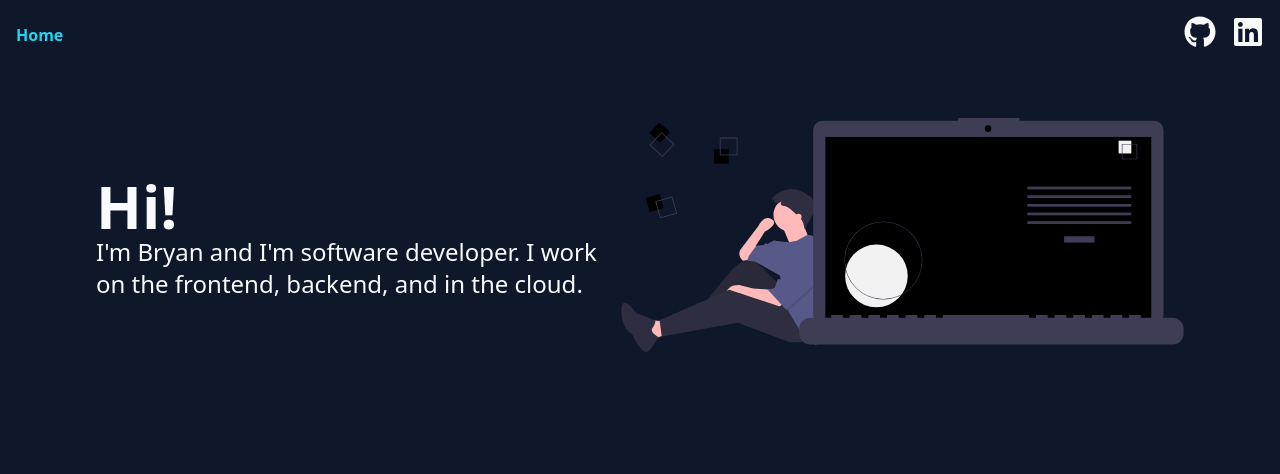
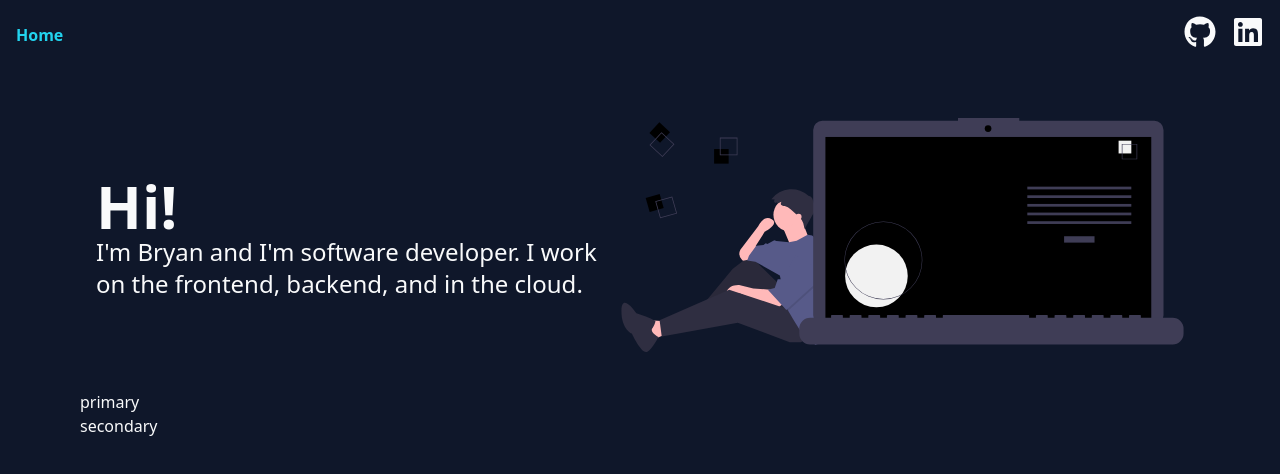
Before and after one commit to brygrill/bryangrill.dev, a Next.js app in the folder nextjs/: page / in a window 1280 px wide. Shown: the top 474 px of the page. Built offline with nearby package versions, Linux system fonts and the light colour scheme.

Commit message:
init card components

```diff
--- /dev/null
+++ b/nextjs/components/Card.tsx
@@ -0,0 +1,3 @@
+export const Card = () => {
+  return <div>Card</div>;
+};
--- /dev/null
+++ b/nextjs/components/HomeCards.tsx
@@ -0,0 +1,7 @@
+export const HomePrimaryCards = () => {
+  return <div>primary</div>;
+};
+
+export const HomeSecondaryCards = () => {
+  return <div>secondary</div>;
+};
--- a/nextjs/components/index.ts
+++ b/nextjs/components/index.ts
@@ -1,3 +1,5 @@
 export * from './layout';
 export * from './Banner';
 export * from './Head';
+export * from './Card';
+export * from './HomeCards';
--- a/nextjs/pages/index.tsx
+++ b/nextjs/pages/index.tsx
@@ -1,11 +1,13 @@
 import type { NextPage } from 'next';
-import { Banner } from '../components';
+import { Banner, HomePrimaryCards, HomeSecondaryCards } from '../components';
 
 /** Render Home page */
 const Home: NextPage = () => {
   return (
     <div>
       <Banner />
+      <HomePrimaryCards />
+      <HomeSecondaryCards />
     </div>
   );
 };
```
